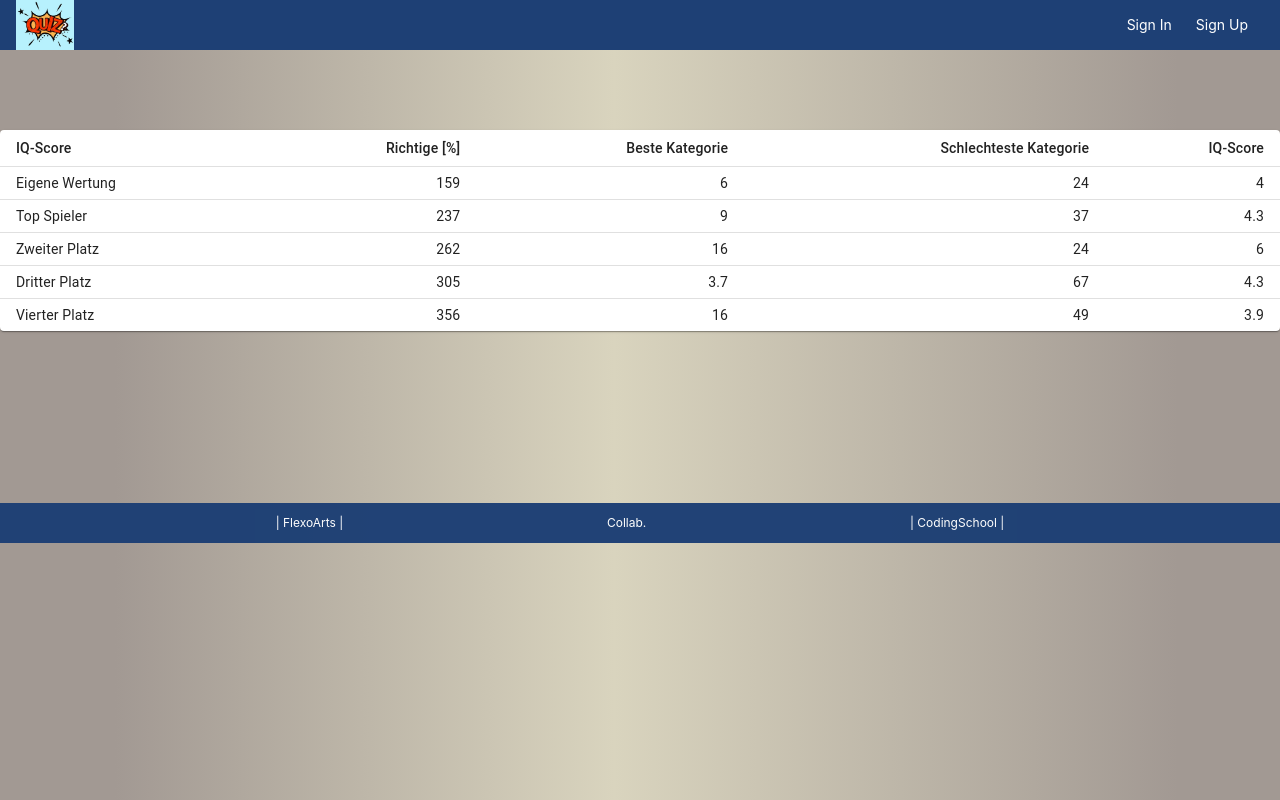
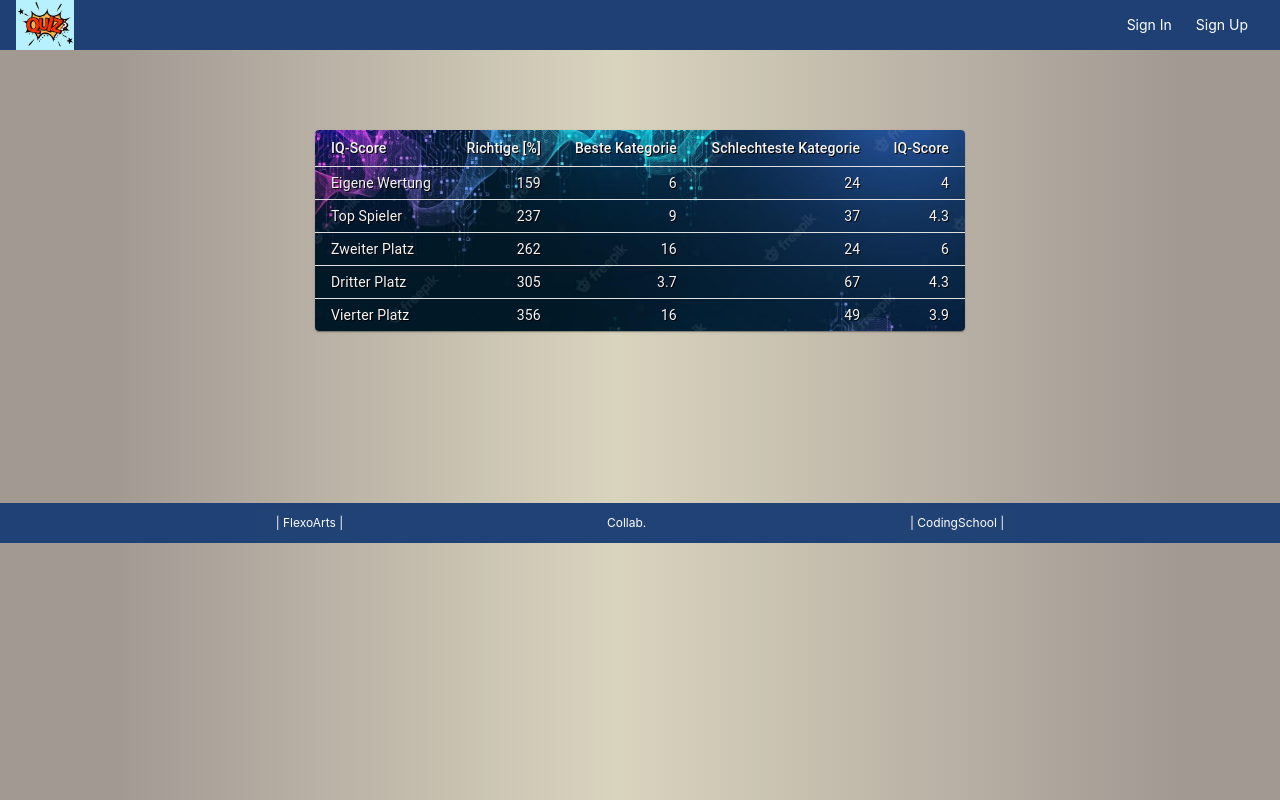
Before and after one commit to F33L1X/iq_quiz, a React (Create React App) app in the folder frontend/: page /scoreboard in a window 1280 px wide. Built offline with nearby package versions, Linux system fonts and the light colour scheme; no server answers.

Commit message:
more changes

```diff
--- a/frontend/src/App.js
+++ b/frontend/src/App.js
@@ -10,7 +10,7 @@ import CategorieChoose from './components/CategorieChoose';
 import Navbar from './components/NavBar'
 import QuizGame from './components/QuizGame'
 import SignUp from './components/SignUp'
-import Scoreboard from './components/Scoreboard'
+import Scoreboard from './hooks/Scoreboard'
 
 
 
@@ -58,6 +58,7 @@ function App() {
 
 
 
+
   useEffect(() => {
     loadCategories().then(res => {
       setCategories(res)
--- a/frontend/src/components/CategorieChoose.jsx
+++ b/frontend/src/components/CategorieChoose.jsx
@@ -14,6 +14,7 @@ import AlertDialog from  '../hooks/AlertDialog'
 //mit Sebastian questions
 function CategorieChoose({setActiveCategory, setQuestionStep, categorieCheck, answersRight1, answersRight2, answersRight3, answersRight4, answersRight5, answersRight6}) {
 
+  //const deadCheck1 = localStorage.getItem('Weltraum');
 
   const navigate = useNavigate();
 
--- a/frontend/src/components/GameStart.jsx
+++ b/frontend/src/components/GameStart.jsx
@@ -12,6 +12,7 @@ function GameStart({categories}) {
   const navigate = useNavigate();
 
   function startGame() {    //axios
+    localStorage.setItem('Weltraum', 'false');
     console.log(categories)
     navigate ('/categories');
 
--- a/frontend/src/components/QuizGame.jsx
+++ b/frontend/src/components/QuizGame.jsx
@@ -95,6 +95,7 @@ function QuizGame({questions, activeCategory, questionStep, setQuestionStep, ans
     setQuestionCounter(1)
     if (activeCategory === "Weltraum") {
     setCategorieCheck({...categorieCheck, Weltraum: true})
+    //localStorage.setItem('Weltraum', 'true');
     } else if (activeCategory === "Natur") {
     setCategorieCheck({...categorieCheck, Natur: true})
     } else if (activeCategory === "Geschichte") {
--- a/frontend/src/components/Scoreboard.js
+++ /dev/null
@@ -1,54 +0,0 @@
-import * as React from 'react';
-import Table from '@mui/material/Table';
-import TableBody from '@mui/material/TableBody';
-import TableCell from '@mui/material/TableCell';
-import TableContainer from '@mui/material/TableContainer';
-import TableHead from '@mui/material/TableHead';
-import TableRow from '@mui/material/TableRow';
-import Paper from '@mui/material/Paper';
-
-function createData(name, calories, fat, carbs, protein) {
-  return { name, calories, fat, carbs, protein };
-}
-
-const rows = [
-  createData('Eigene Wertung', 159, 6.0, 24, 4.0),
-  createData('Top Spieler', 237, 9.0, 37, 4.3),
-  createData('Zweiter Platz', 262, 16.0, 24, 6.0),
-  createData('Dritter Platz', 305, 3.7, 67, 4.3),
-  createData('Vierter Platz', 356, 16.0, 49, 3.9),
-];
-
-export default function scoreBoard() {
-  return (
-    <TableContainer component={Paper}>
-      <Table sx={{ minWidth: 650 }} size="small" aria-label="a dense table">
-        <TableHead>
-          <TableRow>
-            <TableCell>IQ-Score</TableCell>
-            <TableCell align="right">Richtige [%]</TableCell>
-            <TableCell align="right">Beste Kategorie</TableCell>
-            <TableCell align="right">Schlechteste Kategorie</TableCell>
-            <TableCell align="right">IQ-Score</TableCell>
-          </TableRow>
-        </TableHead>
-        <TableBody>
-          {rows.map((row) => (
-            <TableRow
-              key={row.name}
-              sx={{ '&:last-child td, &:last-child th': { border: 0 } }}
-            >
-              <TableCell component="th" scope="row">
-                {row.name}
-              </TableCell>
-              <TableCell align="right">{row.calories}</TableCell>
-              <TableCell align="right">{row.fat}</TableCell>
-              <TableCell align="right">{row.carbs}</TableCell>
-              <TableCell align="right">{row.protein}</TableCell>
-            </TableRow>
-          ))}
-        </TableBody>
-      </Table>
-    </TableContainer>
-  );
-}
--- /dev/null
+++ b/frontend/src/hooks/Scoreboard.jsx
@@ -0,0 +1,56 @@
+import * as React from 'react';
+import image7 from "../imgs/ScoreBoard.jpg";
+import Table from '@mui/material/Table';
+import TableBody from '@mui/material/TableBody';
+import TableCell from '@mui/material/TableCell';
+import TableContainer from '@mui/material/TableContainer';
+import TableHead from '@mui/material/TableHead';
+import TableRow from '@mui/material/TableRow';
+import Paper from '@mui/material/Paper';
+
+
+function createData(name, calories, fat, carbs, protein) {
+  return { name, calories, fat, carbs, protein };
+}
+
+const rows = [
+  createData('Eigene Wertung', 159, 6.0, 24, 4.0),
+  createData('Top Spieler', 237, 9.0, 37, 4.3),
+  createData('Zweiter Platz', 262, 16.0, 24, 6.0),
+  createData('Dritter Platz', 305, 3.7, 67, 4.3),
+  createData('Vierter Platz', 356, 16.0, 49, 3.9),
+];
+
+export default function scoreBoard() {
+  return (
+    <TableContainer component={Paper} style={{maxWidth:"650px"}}>
+      <Table size="small" aria-label="a dense table" style={{backgroundImage:`url(${image7})`,backgroundRepeat:"no-repeat", backgroundSize:"cover"}}>
+        <TableHead>
+          <TableRow>
+            <TableCell style={{ fontSize:"14px", color:"whitesmoke", textShadow: "1px 1px black"}}>IQ-Score</TableCell>
+            <TableCell style={{ fontSize:"14px", color:"whitesmoke", textShadow: "1px 1px black"}}  align="right">Richtige [%]</TableCell>
+            <TableCell style={{ fontSize:"14px", color:"whitesmoke", textShadow: "1px 1px black"}} align="right">Beste Kategorie</TableCell>
+            <TableCell style={{ fontSize:"14px", color:"whitesmoke", textShadow: "1px 1px black"}} align="right">Schlechteste Kategorie</TableCell>
+            <TableCell style={{ fontSize:"14px", color:"whitesmoke", textShadow: "1px 1px black"}} align="right">IQ-Score</TableCell>
+          </TableRow>
+        </TableHead>
+        <TableBody >
+          {rows.map((row) => (
+            <TableRow
+              key={row.name}
+              sx={{ '&:last-child td, &:last-child th': { border: 0 } }}
+            >
+              <TableCell component="th" scope="row" style={{ fontSize:"14px", color:"whitesmoke", textShadow: "1px 1px black"}}>
+                {row.name}
+              </TableCell>
+              <TableCell style={{ fontSize:"14px", color:"whitesmoke", textShadow: "1px 1px black"}} align="right">{row.calories}</TableCell>
+              <TableCell style={{ fontSize:"14px", color:"whitesmoke", textShadow: "1px 1px black"}} align="right">{row.fat}</TableCell>
+              <TableCell style={{ fontSize:"14px", color:"whitesmoke", textShadow: "1px 1px black"}} align="right">{row.carbs}</TableCell>
+              <TableCell style={{ fontSize:"14px", color:"whitesmoke", textShadow: "1px 1px black"}} align="right">{row.protein}</TableCell>
+            </TableRow>
+          ))}
+        </TableBody>
+      </Table>
+    </TableContainer>
+  );
+}
```
Also changed, not shown: frontend/src/App.css (line endings or trailing spaces), frontend/src/imgs/ScoreBoard.jpg (added).
